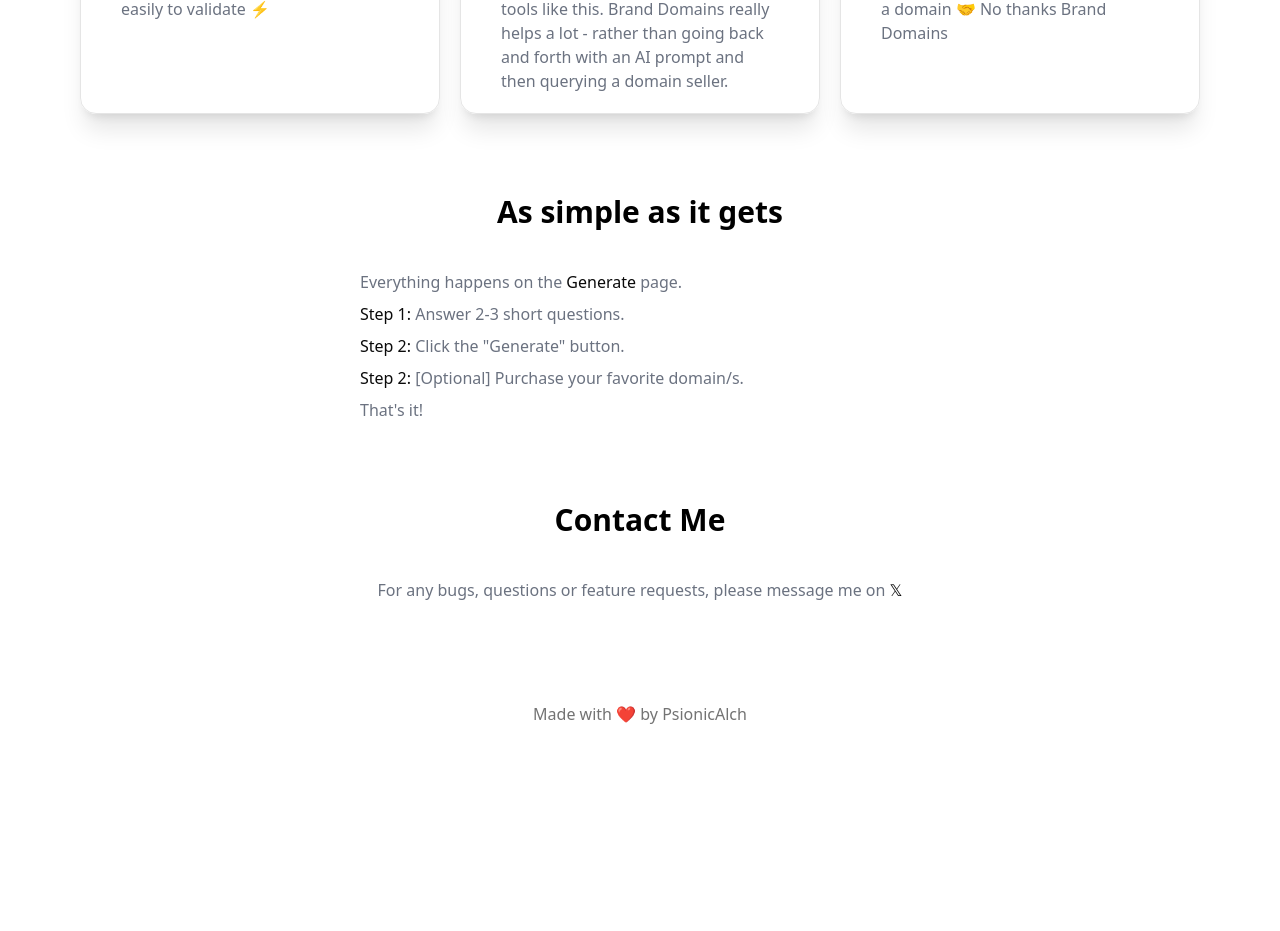
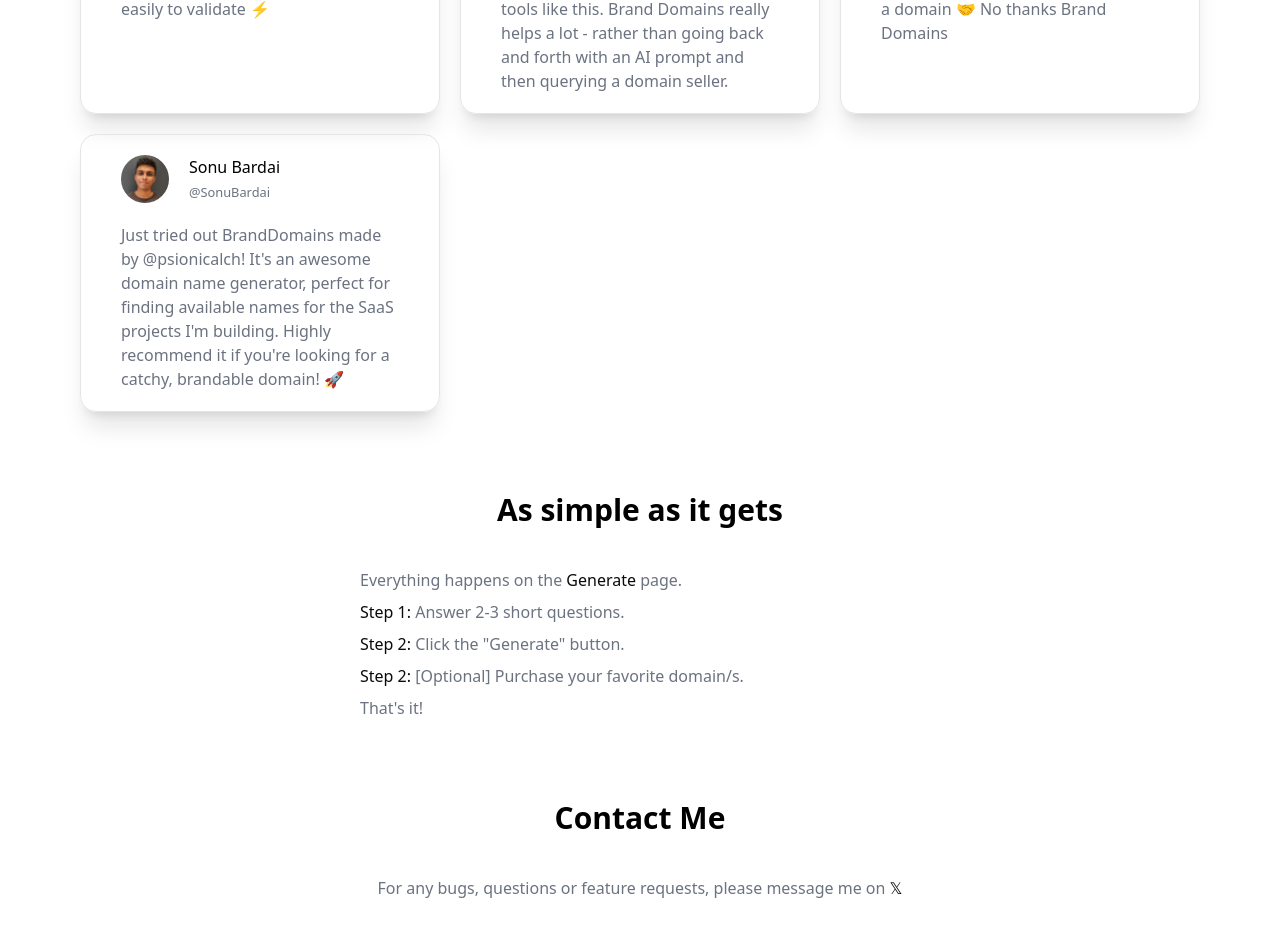
Before and after one commit to PsionicAlch/brand-domains, a SvelteKit app: page / in a window 1280 px wide. Shown: the part 1640-2571 px from the top of the page. Before the commit the page ends 2386 px from the top, so only its background shows below. Built offline with nearby package versions, Linux system fonts and the light colour scheme.

Commit message:
Added social proof

```diff
--- a/src/routes/+page.svelte
+++ b/src/routes/+page.svelte
@@ -6,6 +6,7 @@
 	import akhromieiev from '$lib/assets/images/akhromieiev.jpg';
 	import francisboi from '$lib/assets/images/franciscboicu.jpg';
 	import dmgoodman from '$lib/assets/images/dm_goodman.jpg';
+	import sonubardai from '$lib/assets/images/SonuBardai.jpg';
 </script>
 
 <section
@@ -85,6 +86,14 @@
 			review="👨‍💻 For the guys who are building as fast as I wish 💊 Here's a pill for the headache of choosing and checking a domain 🤝 No thanks Brand Domains"
 			link="https://x.com/dm_goodman/status/1826688356924661855"
 		/>
+
+		<SocialReviewCard
+			src={sonubardai}
+			name="Sonu Bardai"
+			tag="SonuBardai"
+			review="Just tried out BrandDomains made by @psionicalch! It's an awesome domain name generator, perfect for finding available names for the SaaS projects I'm building. Highly recommend it if you're looking for a catchy, brandable domain! 🚀"
+			link="https://x.com/SonuBardai/status/1827696976693248218"
+		/>
 	</div>
 </section>
 
```
Also changed, not shown: src/lib/assets/images/SonuBardai.jpg (added).
